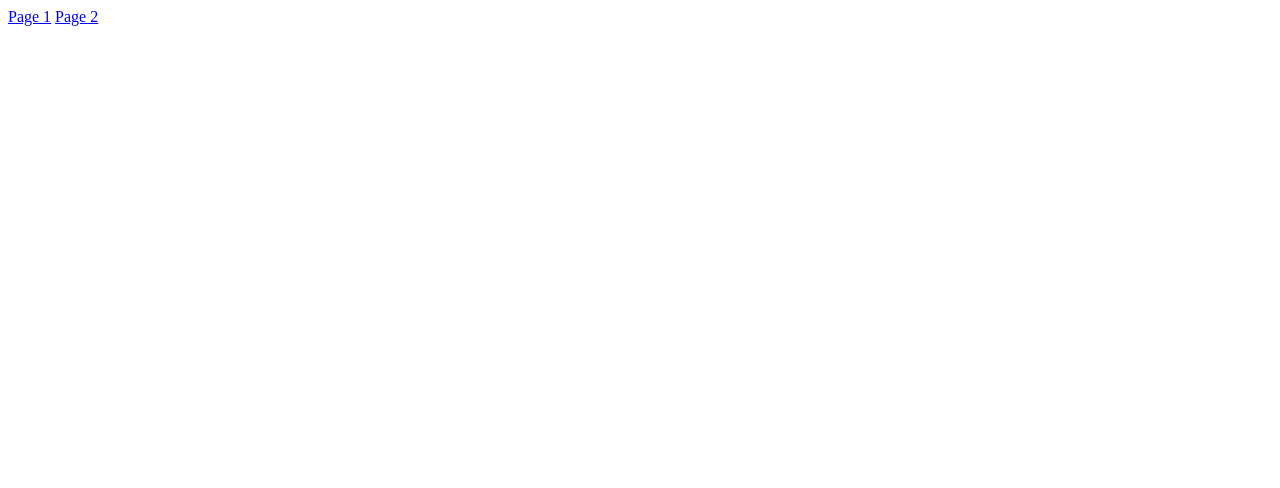
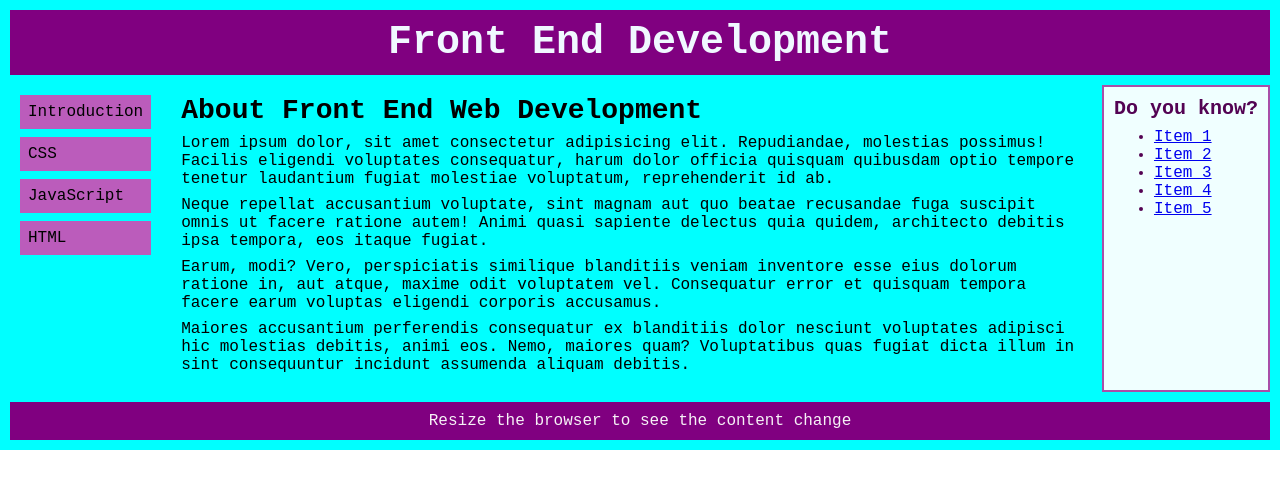
Before and after one commit to shahrulsabri/Grid-Check, a plain HTML site: page index.html in a window 1280 px wide. Drawn offline with Linux system fonts and the light colour scheme.

Commit message:
Update index.html

```diff
--- a/index.html
+++ b/index.html
@@ -1,4 +1,46 @@
-<p>
-    <a href="pages/page1.html"> Page 1</a>
-    <a href="pages/pages2.html"> Page 2</a>
-</p>
+<!DOCTYPE html>
+<html lang="en-us" dir="ltr">
+    <head>
+        <link rel="stylesheet" href="responsivegrid.css">
+        <meta charset="utf-8">
+        <meta name="viewport" content="width=device-width,initial-scale=1">
+        <title>CSS Responsive Demo</title>
+    </head>
+    <body>
+        <div class="grid-container">
+            <div class="item1">
+                <h1>Front End Development</h1>
+            </div>
+            <div class="item2">
+                <ul>
+                    <li>Introduction</li>
+                    <li>CSS</li>
+                    <li>JavaScript</li>
+                    <li>HTML</li>
+                </ul>
+            </div>
+            <div class="item3">
+                <h3>
+                    About Front End Web Development
+                </h3>
+                <p>Lorem ipsum dolor, sit amet consectetur adipisicing elit. Repudiandae, molestias possimus! Facilis eligendi voluptates consequatur, harum dolor officia quisquam quibusdam optio tempore tenetur laudantium fugiat molestiae voluptatum, reprehenderit id ab.</p>
+                <p>Neque repellat accusantium voluptate, sint magnam aut quo beatae recusandae fuga suscipit omnis ut facere ratione autem! Animi quasi sapiente delectus quia quidem, architecto debitis ipsa tempora, eos itaque fugiat.</p>
+                <p>Earum, modi? Vero, perspiciatis similique blanditiis veniam inventore esse eius dolorum ratione in, aut atque, maxime odit voluptatem vel. Consequatur error et quisquam tempora facere earum voluptas eligendi corporis accusamus.</p>
+                <p>Maiores accusantium perferendis consequatur ex blanditiis dolor nesciunt voluptates adipisci hic molestias debitis, animi eos. Nemo, maiores quam? Voluptatibus quas fugiat dicta illum in sint consequuntur incidunt assumenda aliquam debitis.</p>
+            </div>
+            <div class="item4">
+                <h3>Do you know?</h3>
+                <ul>
+                    <li><a href='#'>Item 1</a></li>
+                    <li><a href='#'>Item 2</a></li>
+                    <li><a href='#'>Item 3</a></li>
+                    <li><a href='#'>Item 4</a></li>
+                    <li><a href='#'>Item 5</a></li>
+                </ul>
+            </div>
+            <div class="item5">
+                <p>Resize the browser to see the content change</p>
+            </div>
+        </div>
+    </body>
+</html>
```
